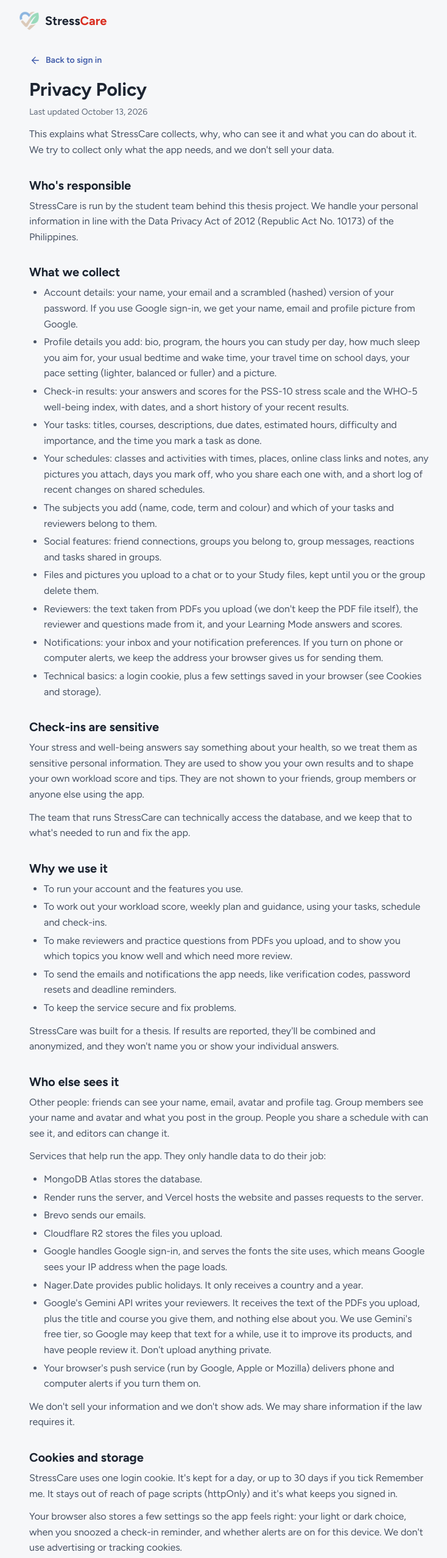
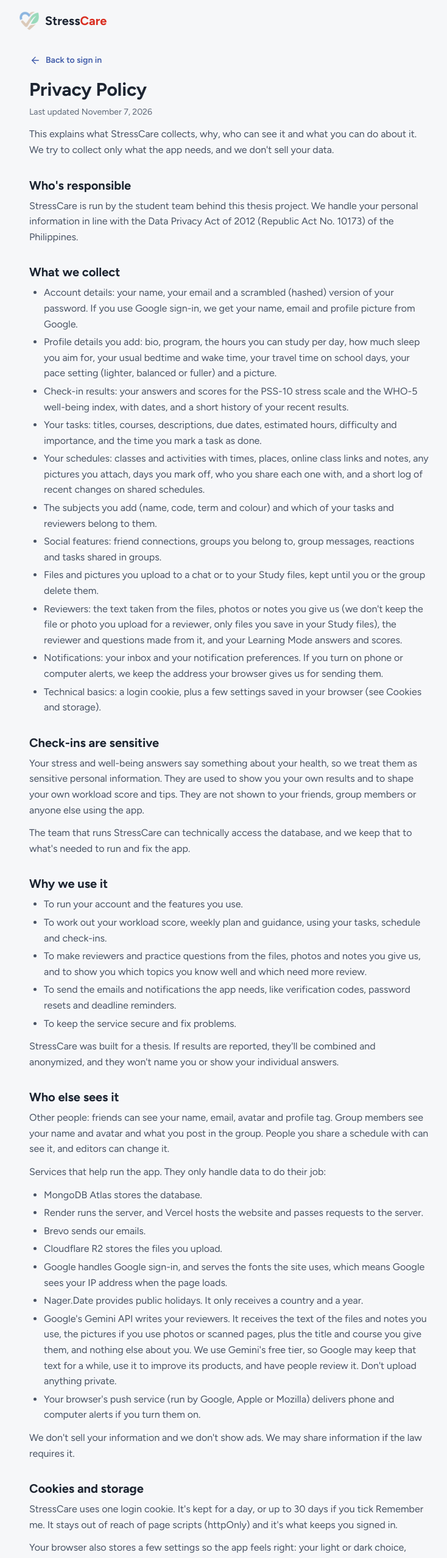
Before and after one commit to bnoxius-cell/Thesis, a React (Vite) app in the folder client/: page /privacy-policy in a window 1280 px wide. Shown: the top 2555 px of the page at 61% size, without its empty margins (264-998 px from the left). Built offline with nearby package versions, Linux system fonts and the light colour scheme; no server answers.

Commit message:
docs: Privacy and Terms cover reviewers from files, photos and notes sent to Gemini (L1), bump legal version

```diff
--- a/client/src/pages/legal/legalContent.js
+++ b/client/src/pages/legal/legalContent.js
@@ -3,7 +3,7 @@
 // should re-accept, bump LEGAL_VERSION in server/utils/legal.js as well, so everyone
 // sees the consent prompt again.
 
-export const LEGAL_UPDATED = "October 13, 2026";
+export const LEGAL_UPDATED = "November 7, 2026";
 export const SUPPORT_EMAILS = [
   "tkishore1434val@student.fatima.edu.ph",
   "amreniva0131val@student.fatima.edu.ph",
@@ -73,9 +73,9 @@ export const TERMS = {
       title: "Reviewers made by AI",
       blocks: [
         { ul: [
-          "When you upload a PDF to make a reviewer, its text is sent to Google's Gemini AI, which writes the summary, key terms and practice questions.",
+          "When you make a reviewer from PDFs, Word or PowerPoint files, photos, files from your Study files, or notes you paste, Google's Gemini AI receives the text, and for photos and scanned pages the pictures themselves. It writes the summary, key terms and practice questions.",
           "AI can get things wrong. Check a reviewer against your notes and your teacher's materials, and don't make it your only way to study.",
-          "Only upload material you're allowed to use, like your own notes or handouts given to your class. Leave out personal information about you or anyone else.",
+          "Only use material you're allowed to use, like your own notes or handouts given to your class. Photos can show more than you mean to, so leave out faces, names and other personal information about you or anyone else.",
           "So the service keeps working for everyone, each account can make up to 10 reviewers a day.",
         ] },
       ],
@@ -156,7 +156,7 @@ export const PRIVACY = {
           "The subjects you add (name, code, term and colour) and which of your tasks and reviewers belong to them.",
           "Social features: friend connections, groups you belong to, group messages, reactions and tasks shared in groups.",
           "Files and pictures you upload to a chat or to your Study files, kept until you or the group delete them.",
-          "Reviewers: the text taken from PDFs you upload (we don't keep the PDF file itself), the reviewer and questions made from it, and your Learning Mode answers and scores.",
+          "Reviewers: the text taken from the files, photos or notes you give us (we don't keep the file or photo you upload for a reviewer, only files you save in your Study files), the reviewer and questions made from it, and your Learning Mode answers and scores.",
           "Notifications: your inbox and your notification preferences. If you turn on phone or computer alerts, we keep the address your browser gives us for sending them.",
           "Technical basics: a login cookie, plus a few settings saved in your browser (see Cookies and storage).",
         ] },
@@ -177,7 +177,7 @@ export const PRIVACY = {
         { ul: [
           "To run your account and the features you use.",
           "To work out your workload score, weekly plan and guidance, using your tasks, schedule and check-ins.",
-          "To make reviewers and practice questions from PDFs you upload, and to show you which topics you know well and which need more review.",
+          "To make reviewers and practice questions from the files, photos and notes you give us, and to show you which topics you know well and which need more review.",
           "To send the emails and notifications the app needs, like verification codes, password resets and deadline reminders.",
           "To keep the service secure and fix problems.",
         ] },
@@ -197,7 +197,7 @@ export const PRIVACY = {
           "Cloudflare R2 stores the files you upload.",
           "Google handles Google sign-in, and serves the fonts the site uses, which means Google sees your IP address when the page loads.",
           "Nager.Date provides public holidays. It only receives a country and a year.",
-          "Google's Gemini API writes your reviewers. It receives the text of the PDFs you upload, plus the title and course you give them, and nothing else about you. We use Gemini's free tier, so Google may keep that text for a while, use it to improve its products, and have people review it. Don't upload anything private.",
+          "Google's Gemini API writes your reviewers. It receives the text of the files and notes you use, the pictures if you use photos or scanned pages, plus the title and course you give them, and nothing else about you. We use Gemini's free tier, so Google may keep that text for a while, use it to improve its products, and have people review it. Don't upload anything private.",
           "Your browser's push service (run by Google, Apple or Mozilla) delivers phone and computer alerts if you turn them on.",
         ] },
         { p: "We don't sell your information and we don't show ads. We may share information if the law requires it." },
```
Also changed, not shown: 1 other file (tests, documents, lock files or other folders).
